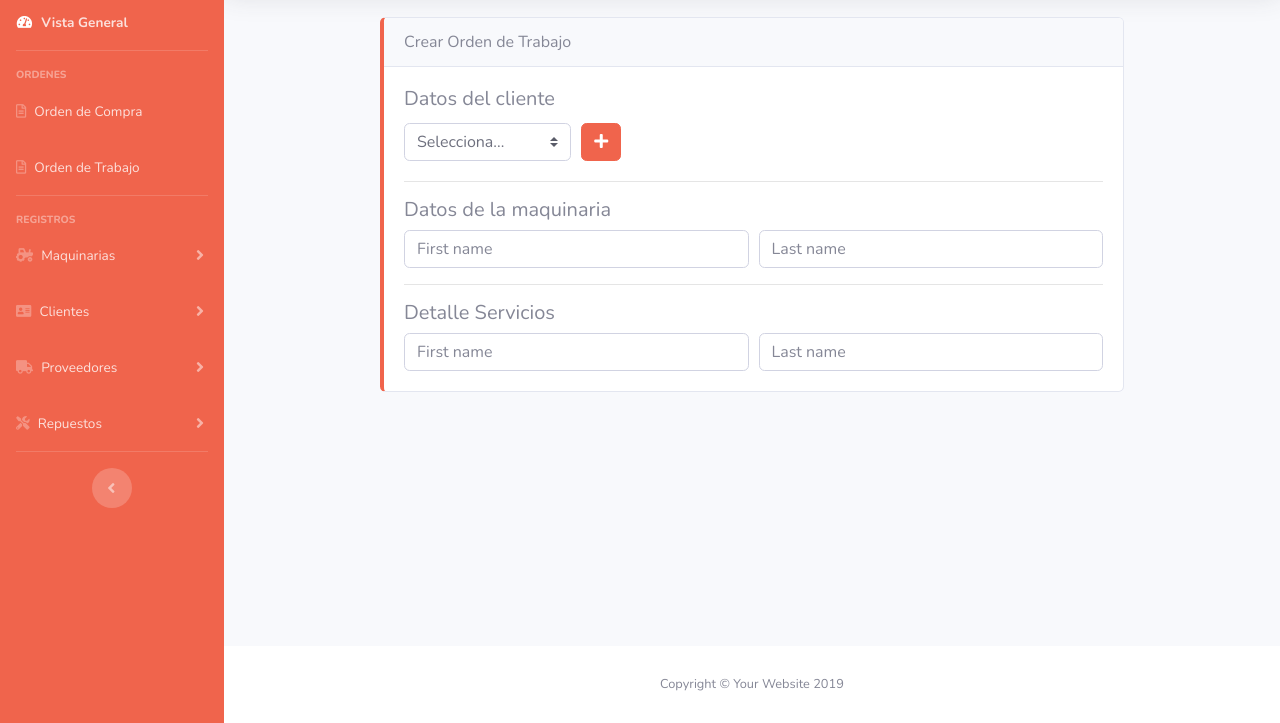
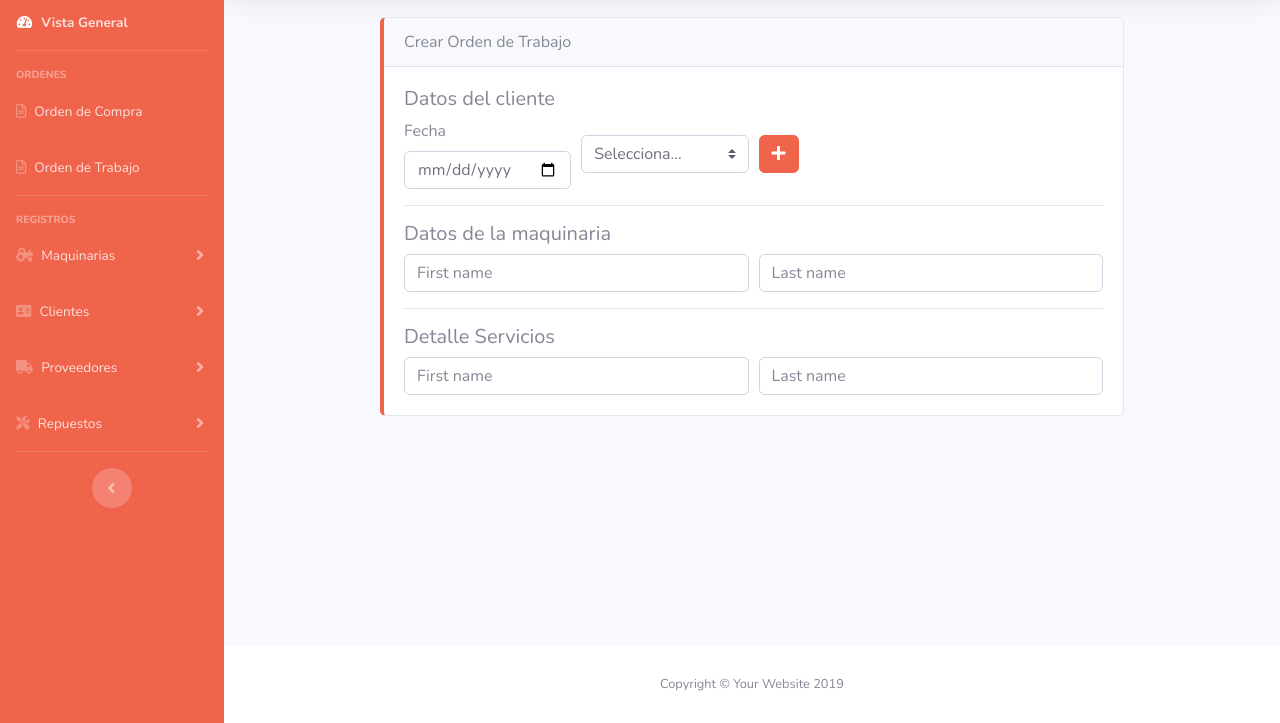
Before and after one commit to AgusR1/Taller, a website with bundled scripts: page orden_trabajo.html in a window 1280 px wide. Shown: the part 77-800 px from the top of the page. Built offline with nearby package versions, Linux system fonts and the light colour scheme.

Commit message:
Update orden_trabajo.html
prueba fecha

```diff
--- a/orden_trabajo.html
+++ b/orden_trabajo.html
@@ -333,6 +333,10 @@
                 <h5>Datos del cliente</h5>
                 <form>
                   <div class="form-row align-items-center">
+                    <div class="col-sm-2 col-md-3">
+                      <label>Fecha</label>
+                      <input required method="POST" name="fecha" type="date" class="form-control">
+                    </div>
                     <div class="col-md-3 col-sm-6 my-1">
                       <select  name="Cliente" method="POST" class="custom-select mr-sm-2" id="inlineFormCustomSelect">
                         <option required value="NULL" selected>Selecciona...</option>
```
